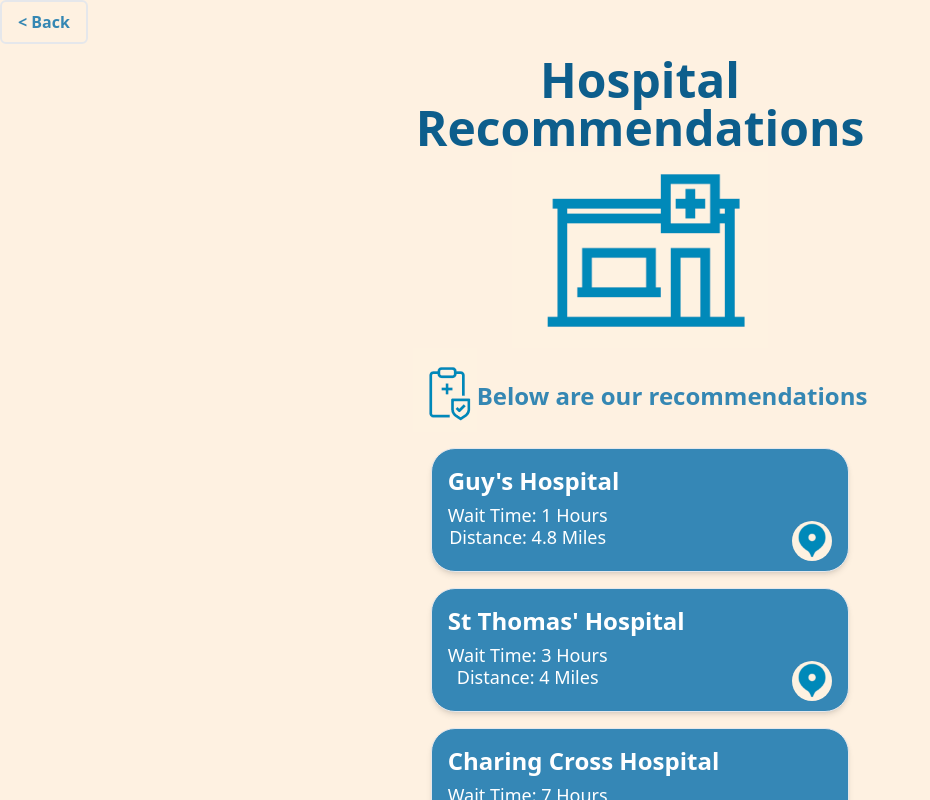
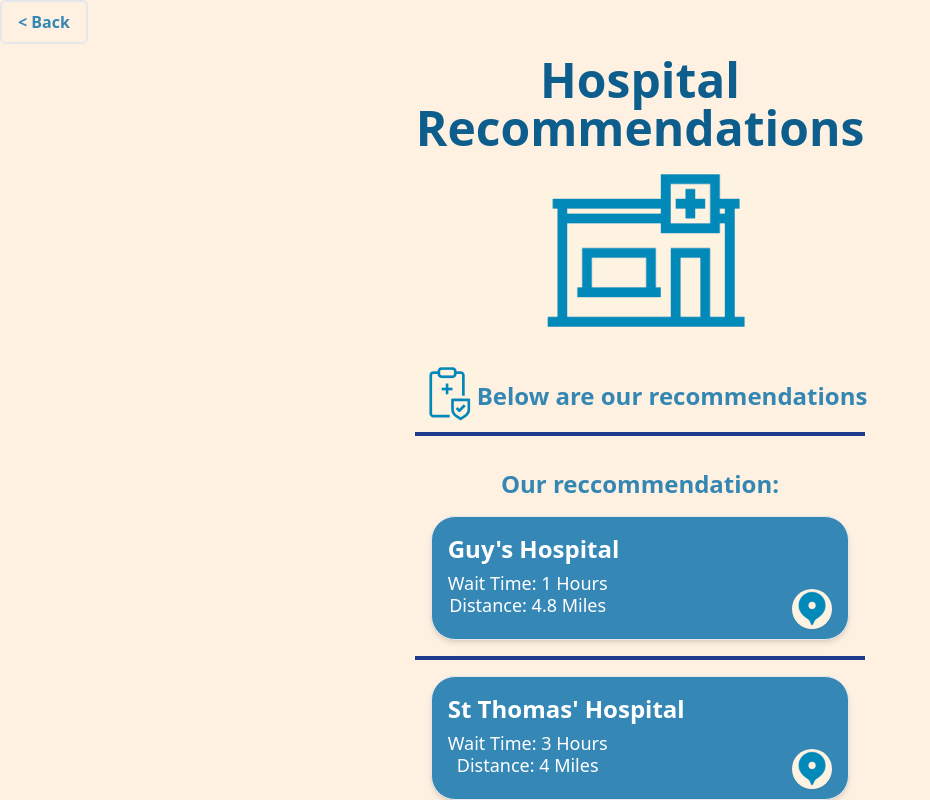
Before and after one commit to kufupa/drp44, a React (Create React App) app: page /HospitalScreen in a window 1280 px wide. Shown: the top 800 px of the page, without its empty margins (0-930 px from the left). Built offline with nearby package versions, Linux system fonts and the light colour scheme; no server answers; the database is empty.

Commit message:
Feat: Our reccommendation

```diff
--- a/src/components/HospitalDiv.tsx
+++ b/src/components/HospitalDiv.tsx
@@ -1,7 +1,3 @@
-// TODO
-// Implement calling google maps
-// Tick for only 1 hospital
-
 import React, { useState } from 'react';
 import { HospitalDetails } from './HospitalDetails';
 // @ts-ignore
@@ -22,6 +18,9 @@
 
     return (
         // Maybe have different views for different screens
+    <div>
+        {ticked && <div className="border-t-4 border-blue-900" />}
+        {ticked && <div className='flex flex-row textBlue mt-8 text-2xl justify-center'>Our reccommendation:</div>}
         <div className="min-h-24 relative py-4 pr-20 md:pr-32 pl-4 border shadow-md m-4 bgBlue flex flex-col gap-4 rounded-3xl text-white cursor-pointer"  onClick={() => mapsFunc && mapsFunc(hospitalName, directions)}>
             {/* Hospital Name */}
             <div className="">
@@ -44,24 +43,9 @@
             <div className="absolute bottom-[10px] right-[16px]">
                 <img src={LocationIcon} alt="" className='w-10 rounded-full' />
             </div>
-            {/* <div className="relative row-span-1 flex items-center justify-center"> */}
-            {/* <div className="absolute text-sm right-10 bottom-0 cursor-pointer hover:text-lg hover:-bottom-1"
-                    onClick={handleDirectionsClick}>Directions</div> */}
-            {/* <div className="absolute cursor-pointer top-0" onClick={handleToggleTicked}>
-                    <div className="w-8 h-8 rounded-full bg-white">
-                        {isTicked ? (
-                            // Render green tick if ticked is true
-                            <div className="w-8 h-8 rounded-full bg-green-600">
-                                <svg xmlns="http://www.w3.org/2000/svg" className="h-6 w-6 absolute left-1/2 top-1/2 transform -translate-x-1/2 -translate-y-1/2" fill="none" viewBox="0 0 24 24" stroke="textBlue"><path strokeLinecap="round" strokeLinejoin="round" strokeWidth="2" d="M5 13l4 4L19 7" /></svg>
-                            </div>
-                        ) : (
-                            // Render plus sign if ticked is false
-                            <div className="absolute z-10 rounded-lg text-4xl left-1.5 -top-1.5 textBlue font-extralight">+</div>
-                        )}
-                    </div>
-                </div> */}
-            {/* </div> */}
         </div>
+        {ticked && <div className="border-b-4 border-blue-900" />}
+    </div>
     );
 };
 
--- a/src/pages/HospitalScreen.tsx
+++ b/src/pages/HospitalScreen.tsx
@@ -108,7 +108,7 @@
       <div className=''>
         {/* Map through all hospitals */}
         {hospitals.map((hospital, index) => (
-          <HospitalDiv hospitalName={hospital.hospitalName} waitTime={hospital.waitTime} distance={hospital.distance} directions={hospital.directions} ticked={hospital.ticked} mapsFunc={handleClick} />
+          <HospitalDiv hospitalName={hospital.hospitalName} waitTime={hospital.waitTime} distance={hospital.distance} directions={hospital.directions} ticked={index==0 ? true : hospital.ticked} mapsFunc={handleClick} />
         ))}
 
       </div>
```
